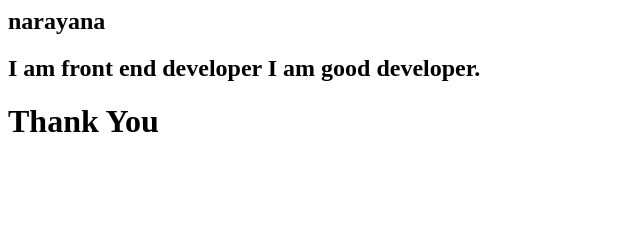
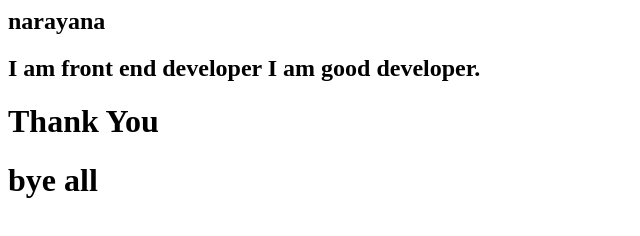
Before and after one commit to satya8096/sample123456, a plain HTML site: page index.html in a window 1280 px wide. Shown: the whole page, without its empty margins (0-640 px from the left). Drawn offline with Linux system fonts and the light colour scheme.

Commit message:
third commit

```diff
--- a/index.html
+++ b/index.html
@@ -1,3 +1,4 @@
 <h2>narayana</h2>
 <h2>I am front end developer I am good developer.</h2>
 <h1>Thank You</h1>
+<h1>bye all</h1>
```
